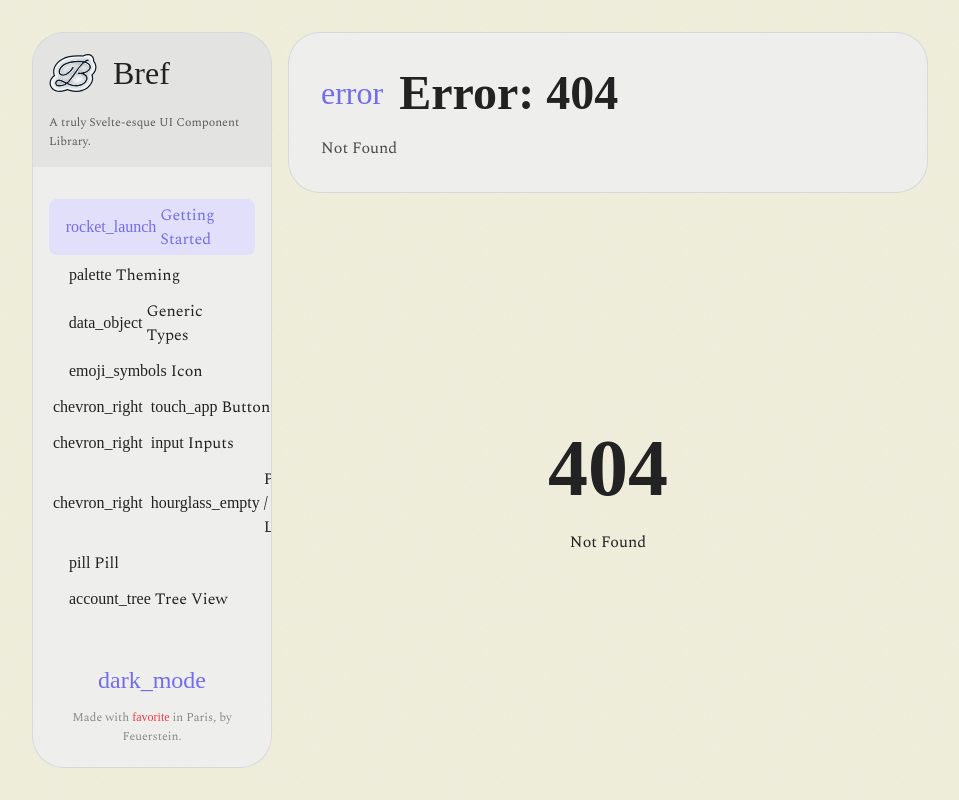
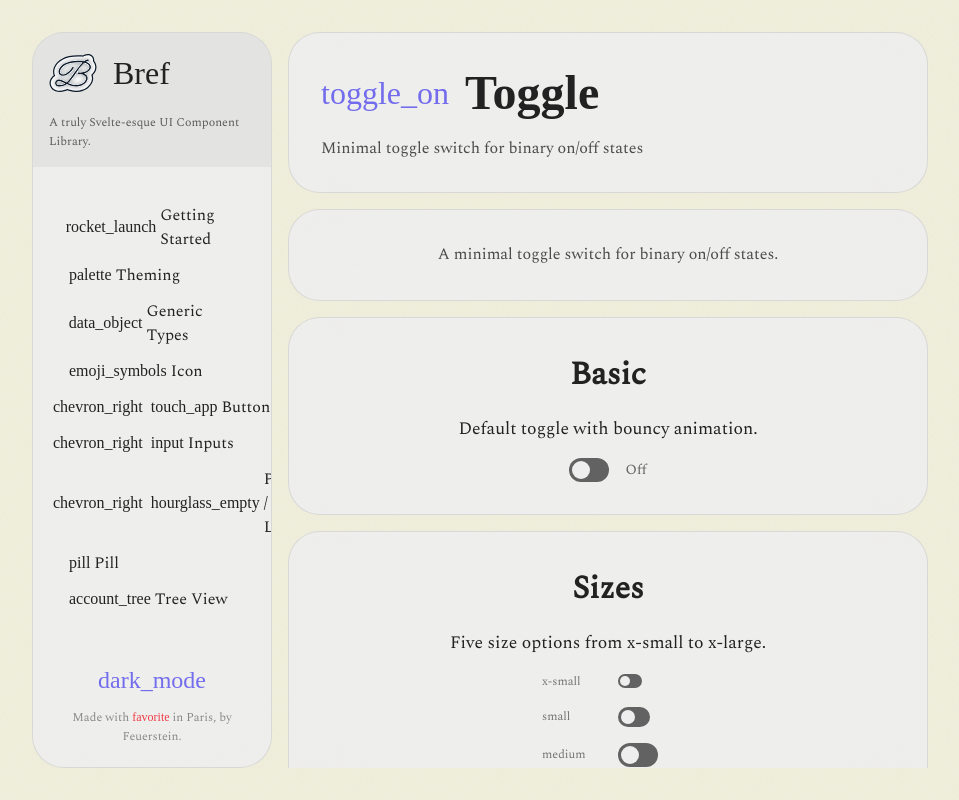
Before and after one commit to feuersteiner/bref-ui-themes, a SvelteKit app: page /inputs/toggle in a window 1280 px wide. Before the commit this address had no page. Shown: the whole page, without its empty margins (160-1119 px from the left). Built offline with nearby package versions, Linux system fonts and the light colour scheme; a web font is replaced by a local one.

Commit message:
feat: add Toggle component with size variants and usage documentation

```diff
--- a/package.json
+++ b/package.json
@@ -1,6 +1,6 @@
 {
 	"name": "bref-ui",
-	"version": "0.2.10",
+	"version": "0.3.0",
 	"description": "A Svelte UI component library using scoped CSS - minimal and flexible",
 	"license": "MIT",
 	"author": "feuerstein",
--- a/src/internal/layout/types.ts
+++ b/src/internal/layout/types.ts
@@ -83,6 +83,12 @@ export const PAGES: PageProps[] = [
 				description: 'Dropdown select with customizable styling using CSS base-select',
 				href: '/inputs/select',
 				icon: 'arrow_drop_down_circle'
+			},
+			{
+				title: 'Toggle',
+				description: 'Minimal toggle switch for binary on/off states',
+				href: '/inputs/toggle',
+				icon: 'toggle_on'
 			}
 		]
 	},
--- a/src/lib/base/index.ts
+++ b/src/lib/base/index.ts
@@ -9,3 +9,4 @@ export * from './slider/index.ts';
 export * from './progress-bar/index.ts';
 export * from './pill/index.ts';
 export * from './select/index.ts';
+export * from './toggle/index.ts';
--- /dev/null
+++ b/src/lib/base/toggle/index.ts
@@ -0,0 +1 @@
+export { default as Toggle } from './toggle.svelte';
--- /dev/null
+++ b/src/lib/base/toggle/toggle.svelte
@@ -0,0 +1,109 @@
+<script lang="ts">
+	import type { ToggleProps } from './types.ts';
+
+	const {
+		checked = false,
+		disabled = false,
+		size = 'medium',
+		onChange
+	}: ToggleProps = $props();
+
+	const handleClick = () => {
+		if (!disabled) {
+			onChange(!checked);
+		}
+	};
+</script>
+
+<!-- svelte-ignore a11y_interactive_supports_focus -->
+<!-- svelte-ignore a11y_click_events_have_key_events -->
+<div
+	class={size}
+	class:checked
+	class:disabled
+	role="switch"
+	aria-checked={checked}
+	aria-disabled={disabled}
+	onclick={handleClick}
+>
+	<span></span>
+</div>
+
+<style>
+	div {
+		--internal-track-width: 2.5rem;
+		--internal-track-height: 1.5rem;
+		--internal-thumb-size: 1.125rem;
+		--internal-thumb-offset: 0.1875rem;
+
+		position: relative;
+		width: var(--internal-track-width);
+		height: var(--internal-track-height);
+		background: var(--color-foreground-soft);
+		border-radius: calc(var(--internal-track-height) / 2);
+		cursor: pointer;
+		transition: background 0.2s ease;
+	}
+
+	div.checked {
+		background: var(--color-primary);
+	}
+
+	/* Size variants */
+	div.x-small {
+		--internal-track-width: 1.5rem;
+		--internal-track-height: 0.875rem;
+		--internal-thumb-size: 0.625rem;
+		--internal-thumb-offset: 0.125rem;
+	}
+
+	div.small {
+		--internal-track-width: 2rem;
+		--internal-track-height: 1.25rem;
+		--internal-thumb-size: 0.875rem;
+		--internal-thumb-offset: 0.1875rem;
+	}
+
+	div.medium {
+		--internal-track-width: 2.5rem;
+		--internal-track-height: 1.5rem;
+		--internal-thumb-size: 1.125rem;
+		--internal-thumb-offset: 0.1875rem;
+	}
+
+	div.large {
+		--internal-track-width: 3rem;
+		--internal-track-height: 1.75rem;
+		--internal-thumb-size: 1.375rem;
+		--internal-thumb-offset: 0.1875rem;
+	}
+
+	div.x-large {
+		--internal-track-width: 3.5rem;
+		--internal-track-height: 2rem;
+		--internal-thumb-size: 1.625rem;
+		--internal-thumb-offset: 0.1875rem;
+	}
+
+	span {
+		position: absolute;
+		top: var(--internal-thumb-offset);
+		left: var(--internal-thumb-offset);
+		width: var(--internal-thumb-size);
+		height: var(--internal-thumb-size);
+		background: var(--color-background);
+		border-radius: 50%;
+		transition: left 0.25s cubic-bezier(0.34, 1.56, 0.64, 1);
+	}
+
+	div.checked span {
+		left: calc(
+			var(--internal-track-width) - var(--internal-thumb-size) - var(--internal-thumb-offset)
+		);
+	}
+
+	div.disabled {
+		opacity: 0.4;
+		cursor: not-allowed;
+	}
+</style>
--- /dev/null
+++ b/src/lib/base/toggle/types.ts
@@ -0,0 +1,8 @@
+import type { Size } from '../types.ts';
+
+export interface ToggleProps {
+	onChange: (checked: boolean) => void;
+	checked?: boolean;
+	disabled?: boolean;
+	size?: Size;
+}
--- /dev/null
+++ b/src/routes/inputs/toggle/+page.svelte
@@ -0,0 +1,104 @@
+<script lang="ts">
+	import Toggle from '$lib/base/toggle/toggle.svelte';
+	import Section from '../../../internal/layout/section.svelte';
+	import CodeSnippet from '../../../internal/layout/code-snippet.svelte';
+
+	let checked = $state(false);
+
+	const usageSnippet = `<script lang="ts">
+  let checked = $state(false);
+<\/script>
+
+<Toggle
+  checked={checked}
+  onChange={(v) => checked = v}
+/>`;
+</script>
+
+<Section>
+	<p class="intro">A minimal toggle switch for binary on/off states.</p>
+</Section>
+
+<Section title="Basic" description="Default toggle with bouncy animation.">
+	<div class="demo">
+		<Toggle {checked} onChange={(v) => (checked = v)} />
+		<span class="value-display">{checked ? 'On' : 'Off'}</span>
+	</div>
+</Section>
+
+<Section title="Sizes" description="Five size options from x-small to x-large.">
+	<div class="demo vertical">
+		<div class="size-row">
+			<span class="size-label">x-small</span>
+			<Toggle {checked} size="x-small" onChange={(v) => (checked = v)} />
+		</div>
+		<div class="size-row">
+			<span class="size-label">small</span>
+			<Toggle {checked} size="small" onChange={(v) => (checked = v)} />
+		</div>
+		<div class="size-row">
+			<span class="size-label">medium</span>
+			<Toggle {checked} size="medium" onChange={(v) => (checked = v)} />
+		</div>
+		<div class="size-row">
+			<span class="size-label">large</span>
+			<Toggle {checked} size="large" onChange={(v) => (checked = v)} />
+		</div>
+		<div class="size-row">
+			<span class="size-label">x-large</span>
+			<Toggle {checked} size="x-large" onChange={(v) => (checked = v)} />
+		</div>
+	</div>
+</Section>
+
+<Section title="Disabled" description="Disabled state for unavailable inputs.">
+	<div class="demo">
+		<Toggle checked={false} disabled onChange={() => {}} />
+		<Toggle checked={true} disabled onChange={() => {}} />
+	</div>
+</Section>
+
+<Section title="Usage" description="Example code for implementing a toggle.">
+	<CodeSnippet snippet={usageSnippet} />
+</Section>
+
+<style>
+	.intro {
+		text-align: center;
+		max-width: 40rem;
+		font-size: 1rem;
+		opacity: 0.8;
+		line-height: 1.6;
+	}
+
+	.demo {
+		display: flex;
+		gap: 1rem;
+		align-items: center;
+		justify-content: center;
+		flex-wrap: wrap;
+	}
+
+	.demo.vertical {
+		flex-direction: column;
+		align-items: stretch;
+		max-width: 200px;
+	}
+
+	.size-row {
+		display: flex;
+		align-items: center;
+		gap: 1rem;
+	}
+
+	.size-label {
+		font-size: 0.75rem;
+		opacity: 0.6;
+		min-width: 60px;
+	}
+
+	.value-display {
+		font-size: 0.875rem;
+		opacity: 0.7;
+	}
+</style>
--- a/src/routes/llms.txt/+server.ts
+++ b/src/routes/llms.txt/+server.ts
@@ -7,7 +7,7 @@ Minimal Svelte 5 UI component library. Scoped CSS, no dependencies, batteries-in
 
 Install: \`npm|bun|pnpm install bref-ui\`
 
-Import: \`import { Button, Icon, TextInput, TreeView, Pill, Theme } from 'bref-ui';\`
+Import: \`import { Button, Icon, TextInput, TreeView, Pill, Toggle, Theme } from 'bref-ui';\`
 
 ## Types
 
@@ -451,6 +451,29 @@ With start icon:
 
 ---
 
+## Toggle
+
+Minimal toggle switch for binary on/off states.
+
+**Props:**
+- \`onChange\`: (checked: boolean) => void (required)
+- \`checked?\`: boolean
+- \`disabled?\`: boolean
+- \`size?\`: Size
+
+\`\`\`svelte
+<script lang="ts">
+  let checked = $state(false);
+</script>
+
+<Toggle
+  checked={checked}
+  onChange={(v) => checked = v}
+/>
+\`\`\`
+
+---
+
 ## Pill
 
 Compact label for tags and statuses.
```
Also changed, not shown: src/routes/inputs/+page.svelte (+13 -0 lines).
